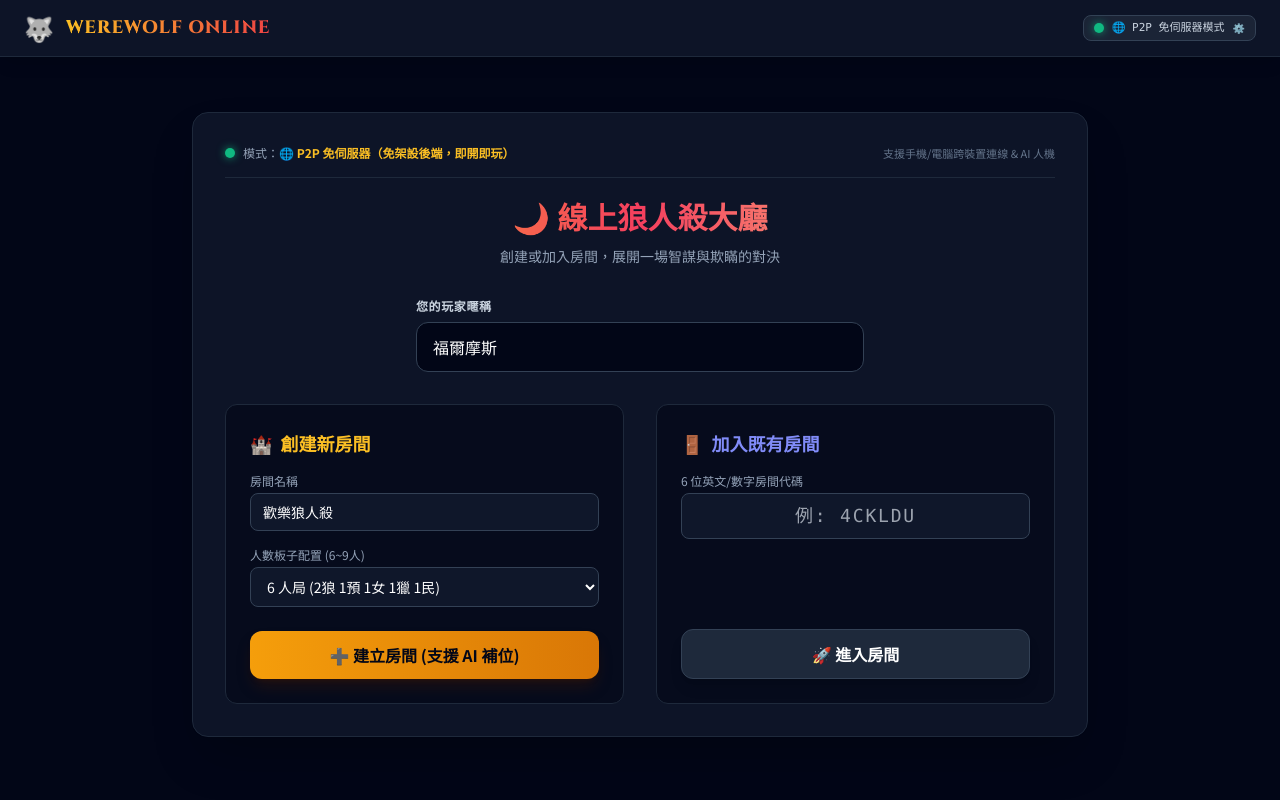
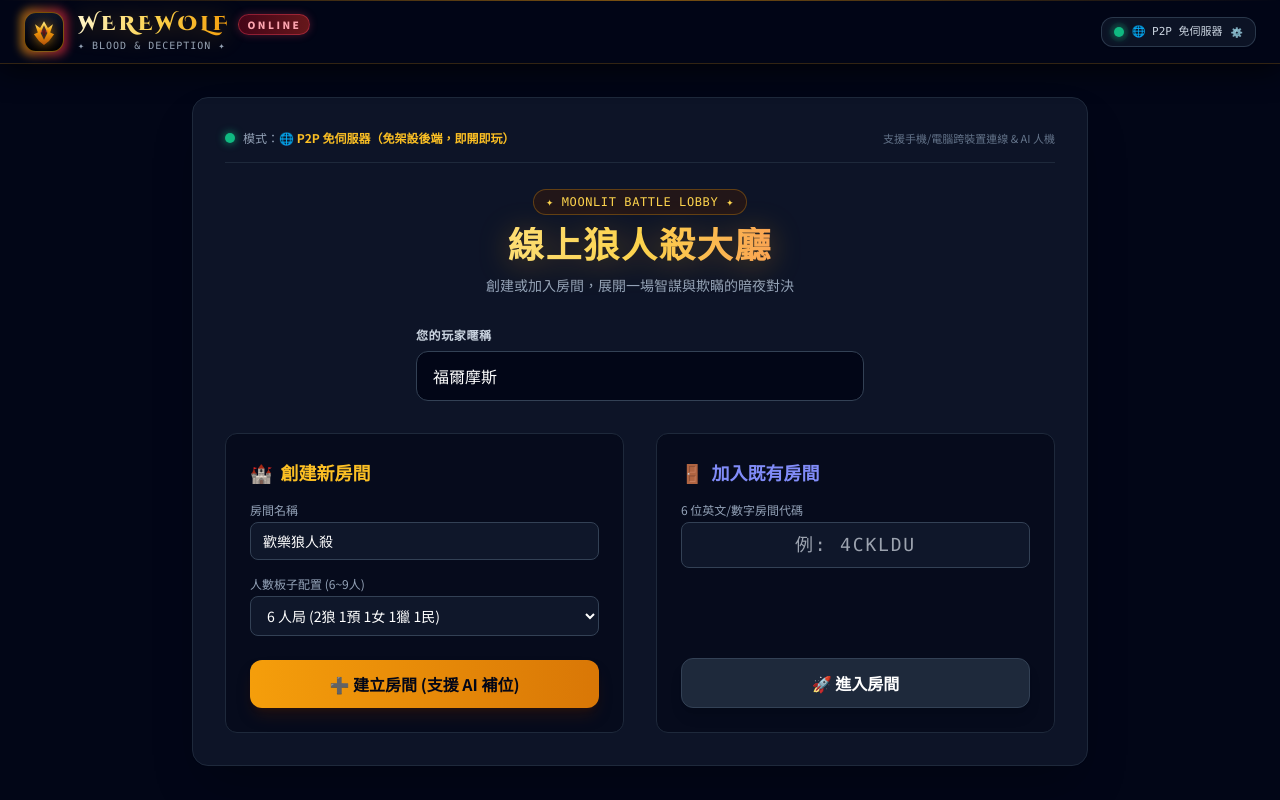
Before and after one commit to geminieagleteng-max/Werewolf-Game-2, a React (Vite) app in the folder client/: page / in a window 1280 px wide. Built offline with nearby package versions, Linux system fonts and the light colour scheme.

Commit message:
style: redesign topbar logo with geometric wolf emblem and Cinzel Decorative typography

```diff
--- a/client/index.html
+++ b/client/index.html
@@ -7,7 +7,7 @@
     <title>🐺 線上狼人殺 (Werewolf Online)</title>
     <link rel="preconnect" href="https://fonts.googleapis.com">
     <link rel="preconnect" href="https://fonts.gstatic.com" crossorigin>
-    <link href="https://fonts.googleapis.com/css2?family=Cinzel:wght@600;800&family=Noto+Sans+TC:wght@400;500;700;900&display=swap" rel="stylesheet">
+    <link href="https://fonts.googleapis.com/css2?family=Cinzel+Decorative:wght@700;900&family=Cinzel:wght@600;700;900&family=Noto+Sans+TC:wght@400;500;700;900&family=Outfit:wght@400;600;800&display=swap" rel="stylesheet">
   </head>
   <body class="bg-slate-950 text-slate-100 min-h-screen overflow-x-hidden">
     <div id="root"></div>
--- a/client/src/components/Lobby.jsx
+++ b/client/src/components/Lobby.jsx
@@ -111,10 +111,15 @@ export const Lobby = () => {
           )}
 
           <div className="text-center mb-8">
-            <h2 className="text-3xl font-serif font-extrabold bg-gradient-to-r from-amber-400 via-rose-500 to-amber-200 bg-clip-text text-transparent">
-              🌙 線上狼人殺大廳
+            <div className="inline-flex items-center gap-2 px-3 py-1 bg-amber-950/40 border border-amber-500/30 rounded-full text-xs text-amber-300 font-mono tracking-wider mb-3">
+              <span>✦</span>
+              <span>MOONLIT BATTLE LOBBY</span>
+              <span>✦</span>
+            </div>
+            <h2 className="text-4xl font-display font-black tracking-wider bg-gradient-to-r from-amber-100 via-amber-300 to-rose-500 bg-clip-text text-transparent drop-shadow-[0_4px_15px_rgba(245,158,11,0.3)]">
+              線上狼人殺大廳
             </h2>
-            <p className="text-sm text-slate-400 mt-2">創建或加入房間，展開一場智謀與欺瞞的對決</p>
+            <p className="text-sm text-slate-400 mt-2">創建或加入房間，展開一場智謀與欺瞞的暗夜對決</p>
           </div>
 
           {/* 玩家暱稱輸入 */}
--- a/client/src/components/TopBar.jsx
+++ b/client/src/components/TopBar.jsx
@@ -2,21 +2,56 @@ import React, { useEffect, useState } from 'react';
 import { useSocket } from '../context/SocketContext';
 
 const PHASE_LABELS = {
-  WAITING: { text: '大廳等待中', color: 'bg-slate-700 text-slate-200' },
-  ASSIGNING_ROLES: { text: '發牌階段 🎴', color: 'bg-amber-600/30 text-amber-300 border-amber-500' },
-  NIGHT_START: { text: '夜幕降臨 🌙', color: 'bg-indigo-950 text-indigo-300 border-indigo-700' },
-  NIGHT_GUARD: { text: '守衛行動 🛡️', color: 'bg-blue-900/60 text-blue-300 border-blue-600' },
-  NIGHT_WEREWOLF: { text: '狼人行動 🐺', color: 'bg-red-950 text-red-400 border-red-700 animate-pulse' },
-  NIGHT_SEER: { text: '預言家行動 🔮', color: 'bg-purple-900/60 text-purple-300 border-purple-600' },
-  NIGHT_WITCH: { text: '女巫行動 🧪', color: 'bg-emerald-950 text-emerald-300 border-emerald-600' },
-  NIGHT_SETTLE: { text: '夜晚結算中 ⏳', color: 'bg-slate-800 text-slate-300' },
-  DAY_ANNOUNCE: { text: '天亮了 ☀️', color: 'bg-yellow-900/40 text-yellow-300 border-yellow-600' },
-  DAY_DISCUSSION: { text: '白天討論發言 💬', color: 'bg-sky-950 text-sky-300 border-sky-600' },
-  DAY_VOTING: { text: '放逐投票 🗳️', color: 'bg-orange-950 text-orange-400 border-orange-600 animate-pulse' },
-  DAY_VOTE_RESULT: { text: '票數結算 📊', color: 'bg-slate-800 text-slate-300' },
-  HUNTER_SHOOT: { text: '獵人開槍 💥', color: 'bg-rose-950 text-rose-300 border-rose-600' },
-  GAME_OVER: { text: '遊戲結束 🏆', color: 'bg-amber-950 text-amber-300 border-amber-500' },
+  WAITING: { text: '大廳等待中', color: 'bg-slate-800/80 text-slate-300 border-slate-700' },
+  ASSIGNING_ROLES: { text: '發牌階段 🎴', color: 'bg-amber-950/70 text-amber-300 border-amber-500 shadow-[0_0_12px_rgba(245,158,11,0.3)]' },
+  NIGHT_START: { text: '夜幕降臨 🌙', color: 'bg-indigo-950/80 text-indigo-300 border-indigo-600 shadow-[0_0_12px_rgba(99,102,241,0.3)]' },
+  NIGHT_GUARD: { text: '守衛行動 🛡️', color: 'bg-blue-950/80 text-blue-300 border-blue-500 shadow-[0_0_12px_rgba(59,130,246,0.3)]' },
+  NIGHT_WEREWOLF: { text: '狼人行動 🐺', color: 'bg-red-950/90 text-red-400 border-red-600 animate-pulse shadow-[0_0_15px_rgba(239,68,68,0.4)]' },
+  NIGHT_SEER: { text: '預言家行動 🔮', color: 'bg-purple-950/80 text-purple-300 border-purple-500 shadow-[0_0_12px_rgba(168,85,247,0.3)]' },
+  NIGHT_WITCH: { text: '女巫行動 🧪', color: 'bg-emerald-950/80 text-emerald-300 border-emerald-500 shadow-[0_0_12px_rgba(16,185,129,0.3)]' },
+  NIGHT_SETTLE: { text: '夜晚結算中 ⏳', color: 'bg-slate-800 text-slate-300 border-slate-600' },
+  DAY_ANNOUNCE: { text: '天亮了 ☀️', color: 'bg-amber-950/60 text-amber-300 border-amber-500 shadow-[0_0_12px_rgba(245,158,11,0.3)]' },
+  DAY_DISCUSSION: { text: '白天自由發言 💬', color: 'bg-sky-950/80 text-sky-300 border-sky-500 shadow-[0_0_12px_rgba(14,165,233,0.3)]' },
+  DAY_VOTING: { text: '放逐投票 🗳️', color: 'bg-orange-950/90 text-orange-400 border-orange-500 animate-pulse shadow-[0_0_15px_rgba(249,115,22,0.4)]' },
+  DAY_VOTE_RESULT: { text: '票數結算 📊', color: 'bg-slate-800 text-slate-300 border-slate-600' },
+  HUNTER_SHOOT: { text: '獵人開槍 💥', color: 'bg-rose-950/90 text-rose-300 border-rose-500 animate-bounce shadow-[0_0_15px_rgba(244,63,94,0.4)]' },
+  GAME_OVER: { text: '遊戲結束 🏆', color: 'bg-amber-950/90 text-amber-300 border-amber-400 shadow-[0_0_20px_rgba(245,158,11,0.5)]' },
 };
+
+// 精緻金屬幾何狼頭 SVG Logo
+const WolfLogoIcon = () => (
+  <div className="relative group">
+    <div className="absolute -inset-1 bg-gradient-to-r from-amber-500 to-rose-600 rounded-xl blur-sm opacity-60 group-hover:opacity-100 transition duration-500"></div>
+    <div className="relative w-10 h-10 rounded-xl bg-gradient-to-b from-slate-900 via-slate-950 to-black border border-amber-500/50 flex items-center justify-center shadow-inner">
+      <svg
+        viewBox="0 0 100 100"
+        className="w-7 h-7 text-amber-400 filter drop-shadow-[0_0_6px_rgba(245,158,11,0.7)]"
+        fill="currentColor"
+      >
+        {/* 幾何狼頭面具 */}
+        <polygon points="50,12 36,36 18,22 28,52 14,58 32,82 50,96 68,82 86,58 72,52 82,22 64,36" fill="url(#wolfGrad)" />
+        {/* 狼面暗部線條 */}
+        <polygon points="50,26 38,54 50,78 62,54" fill="#0f172a" opacity="0.8" />
+        <polygon points="50,34 44,52 50,68 56,52" fill="url(#eyeGlow)" />
+        {/* 雙眼發光寶石 */}
+        <circle cx="40" cy="48" r="3.5" fill="#ef4444" className="animate-pulse" />
+        <circle cx="60" cy="48" r="3.5" fill="#ef4444" className="animate-pulse" />
+        {/* 漸層色定義 */}
+        <defs>
+          <linearGradient id="wolfGrad" x1="0" y1="0" x2="0" y2="1">
+            <stop offset="0%" stopColor="#fef08a" />
+            <stop offset="40%" stopColor="#f59e0b" />
+            <stop offset="100%" stopColor="#b45309" />
+          </linearGradient>
+          <linearGradient id="eyeGlow" x1="0" y1="0" x2="0" y2="1">
+            <stop offset="0%" stopColor="#7f1d1d" />
+            <stop offset="100%" stopColor="#450a0a" />
+          </linearGradient>
+        </defs>
+      </svg>
+    </div>
+  </div>
+);
 
 export const TopBar = () => {
   const {
@@ -55,30 +90,43 @@ export const TopBar = () => {
     }
   };
 
-  const currentPhaseInfo = PHASE_LABELS[gamePhase] || { text: gamePhase, color: 'bg-slate-800 text-slate-300' };
+  const currentPhaseInfo = PHASE_LABELS[gamePhase] || { text: gamePhase, color: 'bg-slate-800 text-slate-300 border-slate-700' };
 
   return (
     <>
-      <header className="flex flex-wrap items-center justify-between gap-4 px-6 py-3 bg-slate-900/90 backdrop-blur-md border-b border-slate-800 text-white shadow-lg">
-        {/* 標誌與房號 */}
-        <div className="flex items-center gap-3">
-          <span className="text-2xl">🐺</span>
+      <header className="relative flex flex-wrap items-center justify-between gap-4 px-6 py-2.5 bg-slate-950/90 backdrop-blur-xl border-b border-amber-500/20 text-white shadow-[0_4px_30px_rgba(0,0,0,0.8)] z-40">
+        {/* 頂部高光細線 */}
+        <div className="absolute top-0 left-0 right-0 h-[1px] bg-gradient-to-r from-transparent via-amber-500/50 to-transparent" />
+
+        {/* 左側：精緻 Logo 與 房號標籤 */}
+        <div className="flex items-center gap-3.5">
+          <WolfLogoIcon />
           <div>
-            <h1 className="font-serif text-lg font-bold tracking-wider bg-gradient-to-r from-amber-400 to-red-500 bg-clip-text text-transparent">
-              WEREWOLF ONLINE
-            </h1>
-            {room && (
+            <div className="flex items-center gap-2">
+              <span className="font-display text-xl font-black tracking-[0.18em] bg-gradient-to-r from-amber-100 via-amber-300 to-amber-500 bg-clip-text text-transparent drop-shadow-[0_2px_12px_rgba(245,158,11,0.4)]">
+                WEREWOLF
+              </span>
+              <span className="text-[10px] tracking-[0.25em] font-black uppercase text-rose-300 bg-gradient-to-r from-rose-950/90 to-red-900/80 border border-rose-500/40 px-2 py-0.5 rounded-full shadow-[0_0_8px_rgba(244,63,94,0.3)]">
+                ONLINE
+              </span>
+            </div>
+
+            {room ? (
               <div className="flex items-center gap-2 text-xs text-slate-400 mt-0.5">
-                <span>房號:</span>
+                <span className="text-[11px] text-slate-400">房號:</span>
                 <button
                   onClick={copyRoomCode}
-                  className="flex items-center gap-1 font-mono font-bold text-amber-400 tracking-wider bg-slate-800 hover:bg-slate-700 px-2 py-0.5 rounded border border-slate-700 transition-colors cursor-pointer"
+                  className="flex items-center gap-1.5 font-mono font-bold text-amber-300 tracking-wider bg-slate-900/90 hover:bg-slate-800 px-2.5 py-0.5 rounded-md border border-amber-500/40 shadow-sm transition-all cursor-pointer group"
                   title="點擊複製房號分享給好友"
                 >
-                  <span>{room.id}</span>
-                  <span className="text-[10px] text-slate-400">{copied ? '✅ 已複製' : '📋 複製'}</span>
+                  <span className="group-hover:text-amber-200">{room.id}</span>
+                  <span className="text-[10px] text-amber-400/70">{copied ? '✅ 已複製' : '📋 複製'}</span>
                 </button>
-                <span>• {room.name}</span>
+                <span className="text-slate-400 text-xs">• {room.name}</span>
+              </div>
+            ) : (
+              <div className="text-[10px] font-mono tracking-widest text-slate-400 uppercase">
+                ✦ Blood & Deception ✦
               </div>
             )}
           </div>
@@ -87,12 +135,12 @@ export const TopBar = () => {
         {/* 中間：當前階段與倒數計時 */}
         {room && gamePhase !== 'WAITING' && (
           <div className="flex items-center gap-3">
-            <div className={`px-3 py-1 rounded-full border text-xs font-semibold tracking-wide ${currentPhaseInfo.color}`}>
+            <div className={`px-4 py-1.5 rounded-full border text-xs font-bold tracking-wide backdrop-blur-md transition-all ${currentPhaseInfo.color}`}>
               {gameRound > 0 ? `第 ${gameRound} 輪 • ` : ''}{currentPhaseInfo.text}
             </div>
 
             {timeLeft > 0 && (
-              <div className="flex items-center gap-1.5 px-3 py-1 bg-red-950/60 border border-red-800/80 rounded-full text-red-300 text-xs font-mono font-bold">
+              <div className="flex items-center gap-1.5 px-3 py-1.5 bg-red-950/80 border border-red-600/80 rounded-full text-red-300 text-xs font-mono font-black shadow-[0_0_12px_rgba(239,68,68,0.4)] animate-pulse">
                 <span>⏱️</span>
                 <span>{timeLeft}s</span>
               </div>
@@ -100,7 +148,7 @@ export const TopBar = () => {
           </div>
         )}
 
-        {/* 右側：連線模式狀態與離開 */}
+        {/* 右側：連線狀態與離開 */}
         <div className="flex items-center gap-3">
           <button
             onClick={() => {
@@ -108,18 +156,23 @@ export const TopBar = () => {
               setTempUrl(serverUrl);
               setShowServerModal(true);
             }}
-            className="flex items-center gap-2 px-2.5 py-1 bg-slate-800/80 hover:bg-slate-700 border border-slate-700 rounded-lg text-xs transition-colors cursor-pointer"
-            title="點擊切換連線模式 (P2P 免伺服器 / 自架後端)"
+            className="flex items-center gap-2 px-3 py-1.5 bg-slate-900/80 hover:bg-slate-800 border border-slate-700/80 hover:border-amber-500/50 rounded-xl text-xs transition-all shadow-sm cursor-pointer"
+            title="點擊切換連線模式"
           >
+            <span className="relative flex h-2.5 w-2.5">
+              {isConnected && (
+                <span className="animate-ping absolute inline-flex h-full w-full rounded-full bg-emerald-400 opacity-75"></span>
+              )}
               <span
-              className={`w-2.5 h-2.5 rounded-full ${
+                className={`relative inline-flex rounded-full h-2.5 w-2.5 ${
                   isConnected
                     ? 'bg-emerald-500 shadow-[0_0_8px_rgba(16,185,129,0.8)]'
                     : 'bg-red-500'
                 }`}
               />
+            </span>
             <span className="text-slate-300 font-mono text-[11px]">
-              {networkMode === 'P2P' ? '🌐 P2P 免伺服器模式' : '🖥️ 自架伺服器'}
+              {networkMode === 'P2P' ? '🌐 P2P 免伺服器' : '🖥️ 自架後端'}
             </span>
             <span className="text-slate-500 text-[10px]">⚙️</span>
           </button>
@@ -127,7 +180,7 @@ export const TopBar = () => {
           {room && (
             <button
               onClick={leaveRoom}
-              className="px-3 py-1.5 bg-slate-800 hover:bg-red-900/60 border border-slate-700 hover:border-red-600 rounded-lg text-xs text-slate-300 hover:text-red-200 transition-all cursor-pointer"
+              className="px-3.5 py-1.5 bg-slate-900/90 hover:bg-red-950/80 border border-slate-700 hover:border-red-600 rounded-xl text-xs text-slate-300 hover:text-red-200 transition-all shadow-sm cursor-pointer"
             >
               離開房間
             </button>
@@ -137,7 +190,7 @@ export const TopBar = () => {
 
       {/* 連線模式設定 Modal */}
       {showServerModal && (
-        <div className="fixed inset-0 bg-black/70 backdrop-blur-sm z-50 flex items-center justify-center p-4">
+        <div className="fixed inset-0 bg-black/80 backdrop-blur-md z-50 flex items-center justify-center p-4 animate-fade-in">
           <div className="bg-slate-900 border border-slate-700 rounded-2xl p-6 max-w-md w-full shadow-2xl">
             <h3 className="text-lg font-bold text-amber-400 mb-2 flex items-center gap-2">
               <span>⚙️</span> 遊戲連線模式設定
--- a/client/tailwind.config.js
+++ b/client/tailwind.config.js
@@ -8,7 +8,8 @@ module.exports = {
     extend: {
       fontFamily: {
         serif: ['Cinzel', 'Georgia', 'serif'],
-        sans: ['Noto Sans TC', 'system-ui', 'sans-serif'],
+        display: ['"Cinzel Decorative"', 'Cinzel', 'serif'],
+        sans: ['"Noto Sans TC"', 'Outfit', 'system-ui', 'sans-serif'],
       },
       colors: {
         werewolf: {
```
Also changed, not shown: 1 other file (tests, documents, lock files or other folders). Lines whose indentation alone changed are shown as unchanged.
